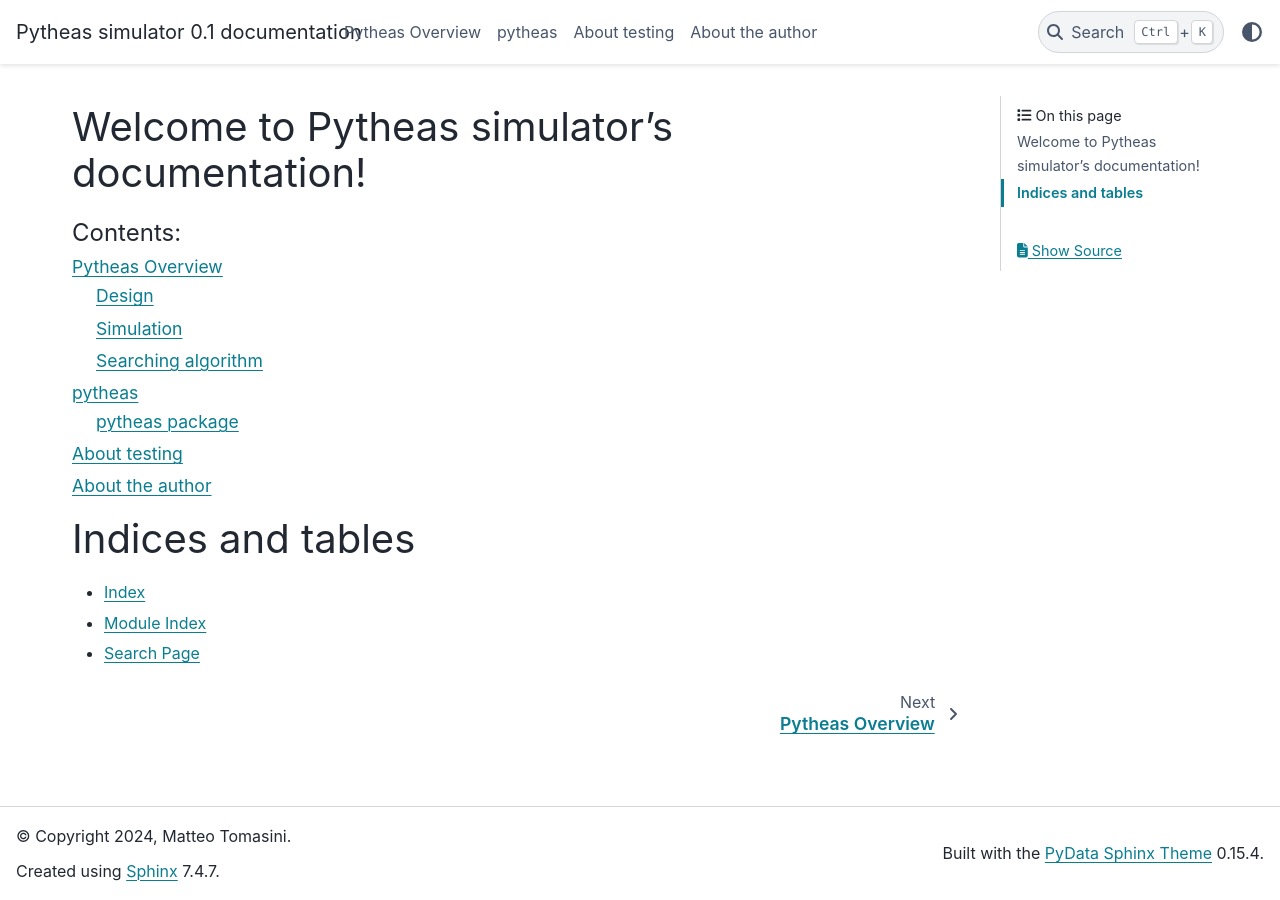
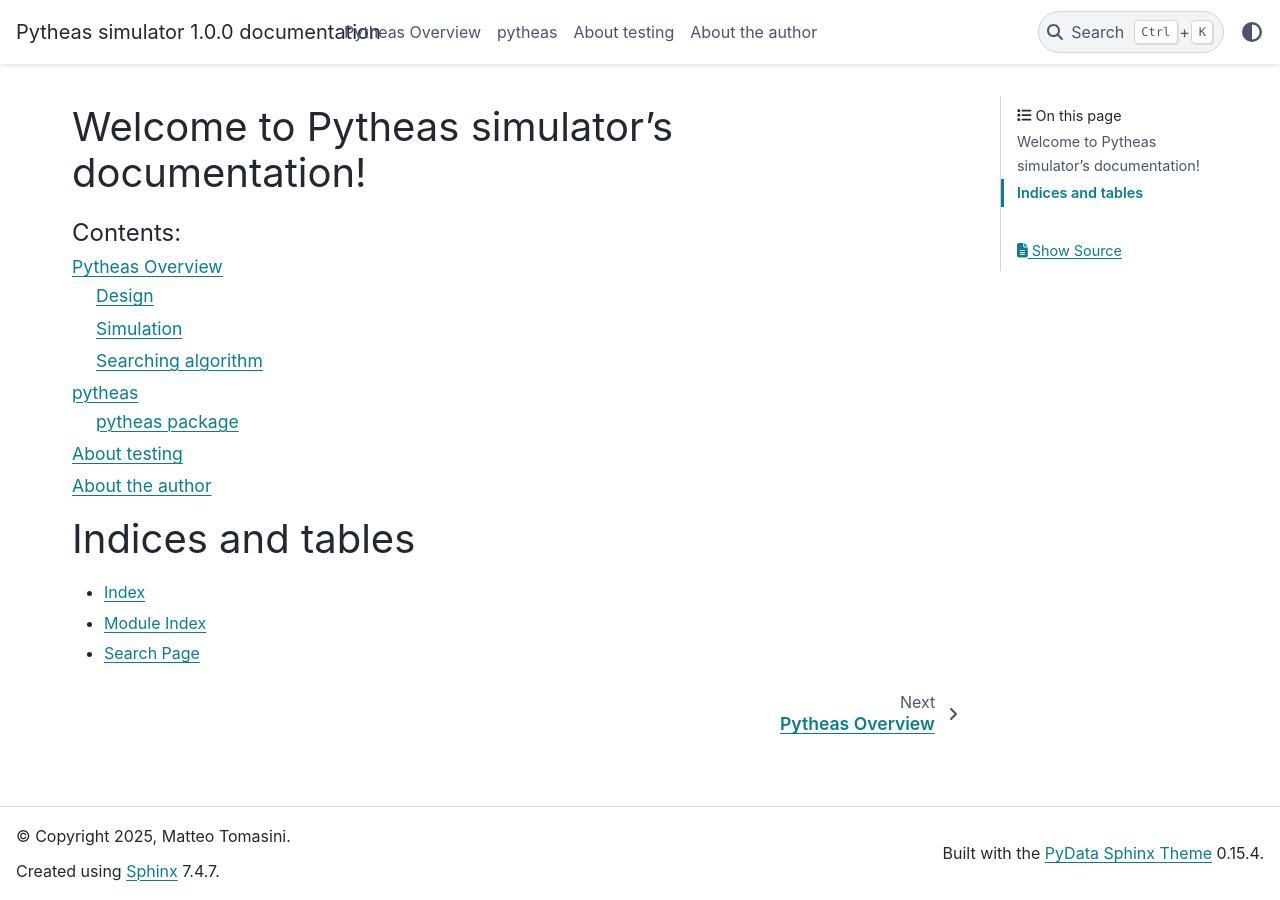
Before and after one commit to mtomasini/pytheas-simulator, a Sphinx documentation site: the page built from docs/source/index.rst, in a window 1280 px wide. Built offline with Sphinx 7.4.7 and the PyData theme 0.15.4, drawn with Linux system fonts in a browser that asks for light colours.

Commit message:
Updated docs labels for release

```diff
--- a/docs/source/conf.py
+++ b/docs/source/conf.py
@@ -7,9 +7,9 @@
 # https://www.sphinx-doc.org/en/master/usage/configuration.html#project-information
 
 project = 'Pytheas simulator'
-copyright = '2024, Matteo Tomasini'
+copyright = '2025, Matteo Tomasini'
 author = 'Matteo Tomasini'
-release = '0.1'
+release = '1.0.0'
 
 # -- General configuration ---------------------------------------------------
 # https://www.sphinx-doc.org/en/master/usage/configuration.html#general-configuration
```
